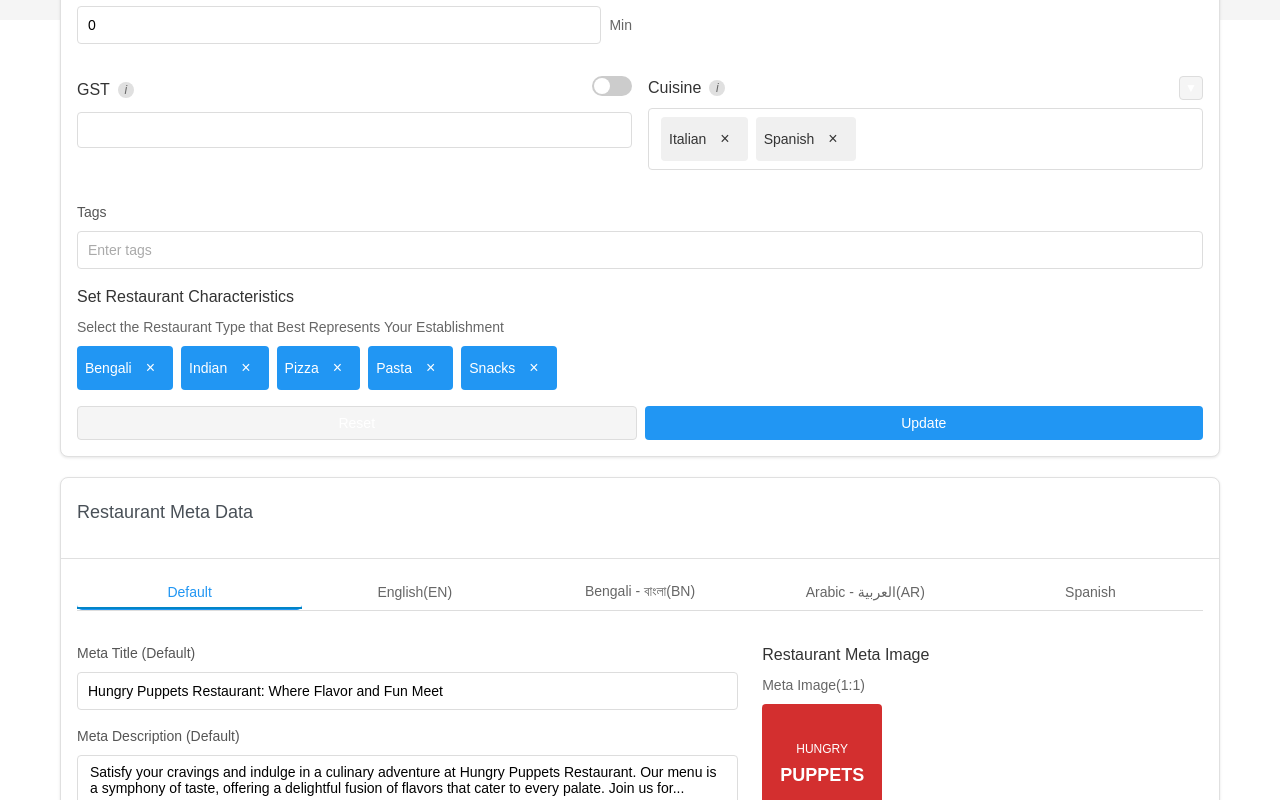
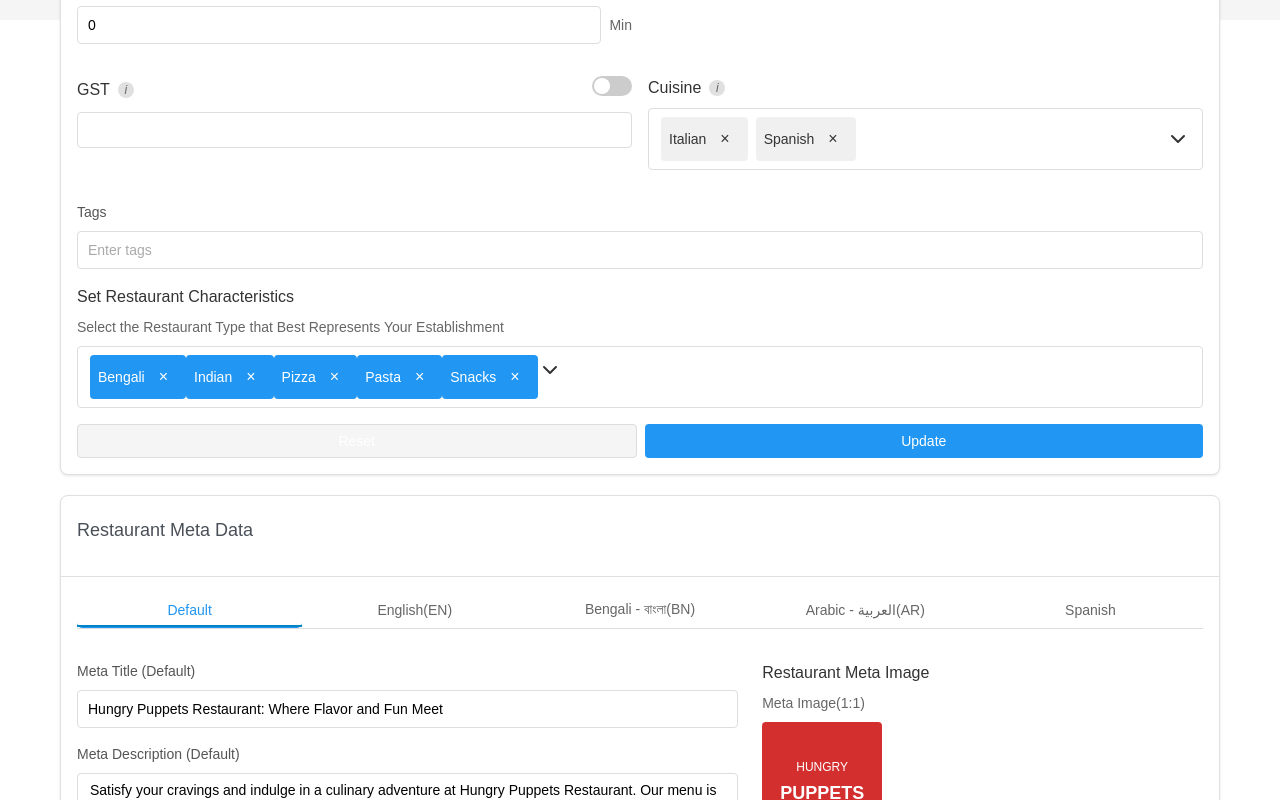
Before and after one commit to sanamthapa5/RestaurantPanel, a React (Vite) app in the folder restaurant/: page /RestaurantSetup in a window 1280 px wide. Shown: the part 780-1580 px from the top of the page. Built offline with nearby package versions, Linux system fonts and the light colour scheme.

Commit message:
Set Restaurant Characteristics fixed

```diff
--- a/restaurant/src/pages/BusinessManagement/RestaurantSetup.jsx
+++ b/restaurant/src/pages/BusinessManagement/RestaurantSetup.jsx
@@ -1,8 +1,8 @@
 "use client";
 
 import { useState } from "react";
+import { ChevronDown } from "lucide-react"; // Corrected import path for Feather icons
 import "./RestaurantSetup.css";
-import { ChevronDown } from "lucide-react";
 
 function RestaurantSetup() {
   const [isRestaurantClosed, setIsRestaurantClosed] = useState(false);
@@ -34,6 +34,8 @@ function RestaurantSetup() {
     "Pasta",
     "Snacks",
   ]);
+  const [showCharacteristicsDropdown, setShowCharacteristicsDropdown] =
+    useState(false);
   const [activeTab, setActiveTab] = useState("default");
 
   const [metaTitle, setMetaTitle] = useState(
@@ -44,6 +46,13 @@ function RestaurantSetup() {
   );
 
   const cuisineOptions = ["Bengali", "Indian", "Pizza", "Pasta", "Snacks"];
+  const characteristicOptions = [
+    "Bengali",
+    "Indian",
+    "Pizza",
+    "Pasta",
+    "Snacks",
+  ];
 
   const handleToggleSetting = (setting) => {
     setGeneralSettings((prev) => ({
@@ -65,6 +74,13 @@ function RestaurantSetup() {
 
   const handleRemoveCharacteristic = (characteristic) => {
     setCharacteristics(characteristics.filter((c) => c !== characteristic));
+  };
+
+  const handleAddCharacteristic = (characteristic) => {
+    if (!characteristics.includes(characteristic)) {
+      setCharacteristics([...characteristics, characteristic]);
+    }
+    setShowCharacteristicsDropdown(false);
   };
 
   const Toggle = ({ checked, onChange }) => (
@@ -327,41 +343,46 @@ function RestaurantSetup() {
                   <span>Cuisine</span>
                   <InfoIcon />
                 </div>
-                <div className="dropdown-wrapper">
-                  <button
-                    className="dropdown-button"
-                    onClick={() => setShowCuisineDropdown(!showCuisineDropdown)}
-                  >
-                    ▼{/* <ChevronDown /> */}
-                  </button>
-                  {showCuisineDropdown && (
-                    <ul className="dropdown-menu">
-                      {cuisineOptions.map((option) => (
-                        <li
-                          key={option}
-                          className="dropdown-item"
-                          onClick={() => handleAddCuisine(option)}
-                        >
-                          {option}
-                        </li>
-                      ))}
-                    </ul>
-                  )}
-                </div>
               </div>
-              <div className="cuisine-placeholder form-input">
+              <div
+                className="cuisine-placeholder form-input"
+                onClick={() => setShowCuisineDropdown(!showCuisineDropdown)}
+              >
                 {cuisines.map((cuisine) => (
                   <span key={cuisine} className="tag">
                     {cuisine}
                     <button
-                      onClick={() => handleRemoveCuisine(cuisine)}
+                      onClick={(e) => {
+                        e.stopPropagation();
+                        handleRemoveCuisine(cuisine);
+                      }}
                       className="tag-remove"
                     >
                       ×
                     </button>
                   </span>
                 ))}
+                {cuisines.length === 0 && (
+                  <span className="placeholder-text">Select cuisines</span>
+                )}
+                <ChevronDown className="chevron" />
               </div>
+              {showCuisineDropdown && (
+                <ul className="dropdown-menu">
+                  {cuisineOptions.map((option) => (
+                    <li
+                      key={option}
+                      className="dropdown-item"
+                      onClick={(e) => {
+                        e.stopPropagation();
+                        handleAddCuisine(option);
+                      }}
+                    >
+                      {option}
+                    </li>
+                  ))}
+                </ul>
+              )}
             </div>
           </div>
 
@@ -381,19 +402,47 @@ function RestaurantSetup() {
             <p className="helper-text">
               Select the Restaurant Type that Best Represents Your Establishment
             </p>
-            <div className="tags-container">
+            <div
+              className="characteristics-placeholder form-input"
+              onClick={() =>
+                setShowCharacteristicsDropdown(!showCharacteristicsDropdown)
+              }
+            >
               {characteristics.map((characteristic) => (
                 <span key={characteristic} className="tag tag-blue">
                   {characteristic}
                   <button
-                    onClick={() => handleRemoveCharacteristic(characteristic)}
+                    onClick={(e) => {
+                      e.stopPropagation();
+                      handleRemoveCharacteristic(characteristic);
+                    }}
                     className="tag-remove"
                   >
                     ×
                   </button>
                 </span>
               ))}
+              {characteristics.length === 0 && (
+                <span className="placeholder-text">Select characteristics</span>
+              )}
+              <ChevronDown className="chevron" />
             </div>
+            {showCharacteristicsDropdown && (
+              <ul className="dropdown-menu">
+                {characteristicOptions.map((option) => (
+                  <li
+                    key={option}
+                    className="dropdown-item"
+                    onClick={(e) => {
+                      e.stopPropagation();
+                      handleAddCharacteristic(option);
+                    }}
+                  >
+                    {option}
+                  </li>
+                ))}
+              </ul>
+            )}
           </div>
 
           <div className="button-row">
@@ -441,8 +490,8 @@ function RestaurantSetup() {
             </button>
           </div>
 
-          {activeTab === "default" && (
-            <div className="tab-content">
+          <div className="tab-content">
+            {activeTab === "default" && (
               <div className="meta-grid">
                 <div className="meta-form">
                   <div className="form-group">
@@ -477,8 +526,8 @@ function RestaurantSetup() {
                   </div>
                 </div>
               </div>
-            </div>
-          )}
+            )}
+          </div>
 
           <div className="button-row">
             <button className="btn btn-primary">Save Changes</button>
```
